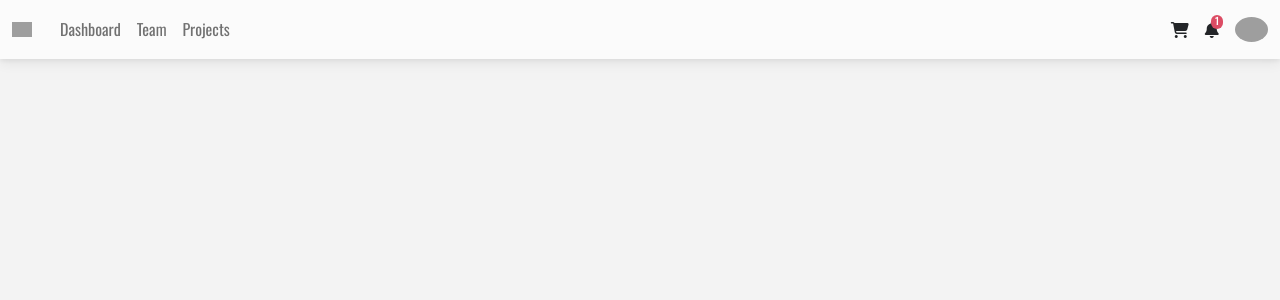
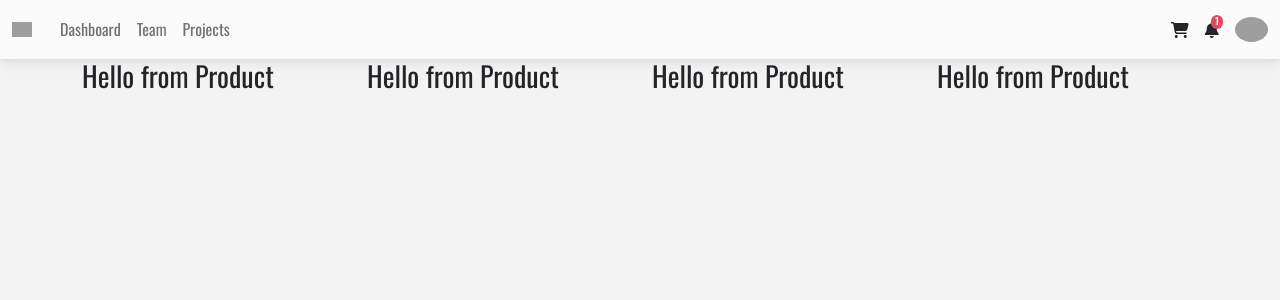
Before and after one commit to Abraomukas/botones-front, a React (Create React App) app in the folder back-botones/: page /products in a window 1280 px wide. Shown: the top 300 px of the page. Built offline with nearby package versions, Linux system fonts and the light colour scheme; grey boxes are pictures that could not be loaded; a web font is replaced by a local one.

Commit message:
feat: add routes
Create skeletons for several pages

```diff
--- /dev/null
+++ b/back-botones/src/components/Cart.js
@@ -0,0 +1,18 @@
+import React from 'react';
+
+import Navbar from './Navbar';
+
+export default function Cart() {
+	return (
+		<div>
+			<header>
+				<Navbar />
+			</header>
+			<main>
+				<section>
+					<h3>Hello from cart</h3>
+				</section>
+			</main>
+		</div>
+	);
+}
--- /dev/null
+++ b/back-botones/src/components/NotFound.js
@@ -0,0 +1,9 @@
+import React from 'react';
+
+export default function NotFound() {
+	return (
+		<div>
+			<h3>Error 404</h3>
+		</div>
+	);
+}
--- a/back-botones/src/components/Product.js
+++ b/back-botones/src/components/Product.js
@@ -1,5 +1,9 @@
 import React from 'react';
 
 export default function Product() {
-	return <div></div>;
+	return (
+		<div>
+			<h3>Hello from Product</h3>
+		</div>
+	);
 }
--- a/back-botones/src/components/ProductList.js
+++ b/back-botones/src/components/ProductList.js
@@ -1,5 +1,36 @@
 import React from 'react';
+import Navbar from './Navbar';
+
+import Product from './Product';
 
 export default function ProductList() {
-	return <div></div>;
+	return (
+		<div>
+			<header>
+				<Navbar />
+			</header>
+			<main>
+				{/* Product grid */}
+				<div className='container'>
+					<div className='row '>
+						<div className='col-lg-3 col-md-6'>
+							<Product />
+						</div>
+
+						<div className='col-lg-3 col-md-6'>
+							<Product />
+						</div>
+
+						<div className='col-lg-3 col-md-6'>
+							<Product />
+						</div>
+
+						<div className='col-lg-3 col-md-6'>
+							<Product />
+						</div>
+					</div>
+				</div>
+			</main>
+		</div>
+	);
 }
--- a/back-botones/src/index.js
+++ b/back-botones/src/index.js
@@ -1,17 +1,23 @@
 import React from 'react';
 import ReactDOM from 'react-dom/client';
+import { BrowserRouter, Routes, Route } from 'react-router-dom';
+
 import './index.css';
 import App from './App';
-import reportWebVitals from './reportWebVitals';
+import ProductList from './components/ProductList';
+import NotFound from './components/NotFound';
+import Cart from './components/Cart';
 
 const root = ReactDOM.createRoot(document.getElementById('root'));
 root.render(
-  <React.StrictMode>
-    <App />
-  </React.StrictMode>
+	<React.StrictMode>
+		<BrowserRouter>
+			<Routes>
+				<Route path='/' element={<App />} />
+				<Route path='/products' element={<ProductList />} />
+				<Route path='/cart' element={<Cart />} />
+				<Route element={<NotFound />} />
+			</Routes>
+		</BrowserRouter>
+	</React.StrictMode>
 );
-
-// If you want to start measuring performance in your app, pass a function
-// to log results (for example: reportWebVitals(console.log))
-// or send to an analytics endpoint. Learn more: https://bit.ly/CRA-vitals
-reportWebVitals();
```
Also changed, not shown: back-botones/src/components/ProductDetails.js (added, +9 -0 lines).
